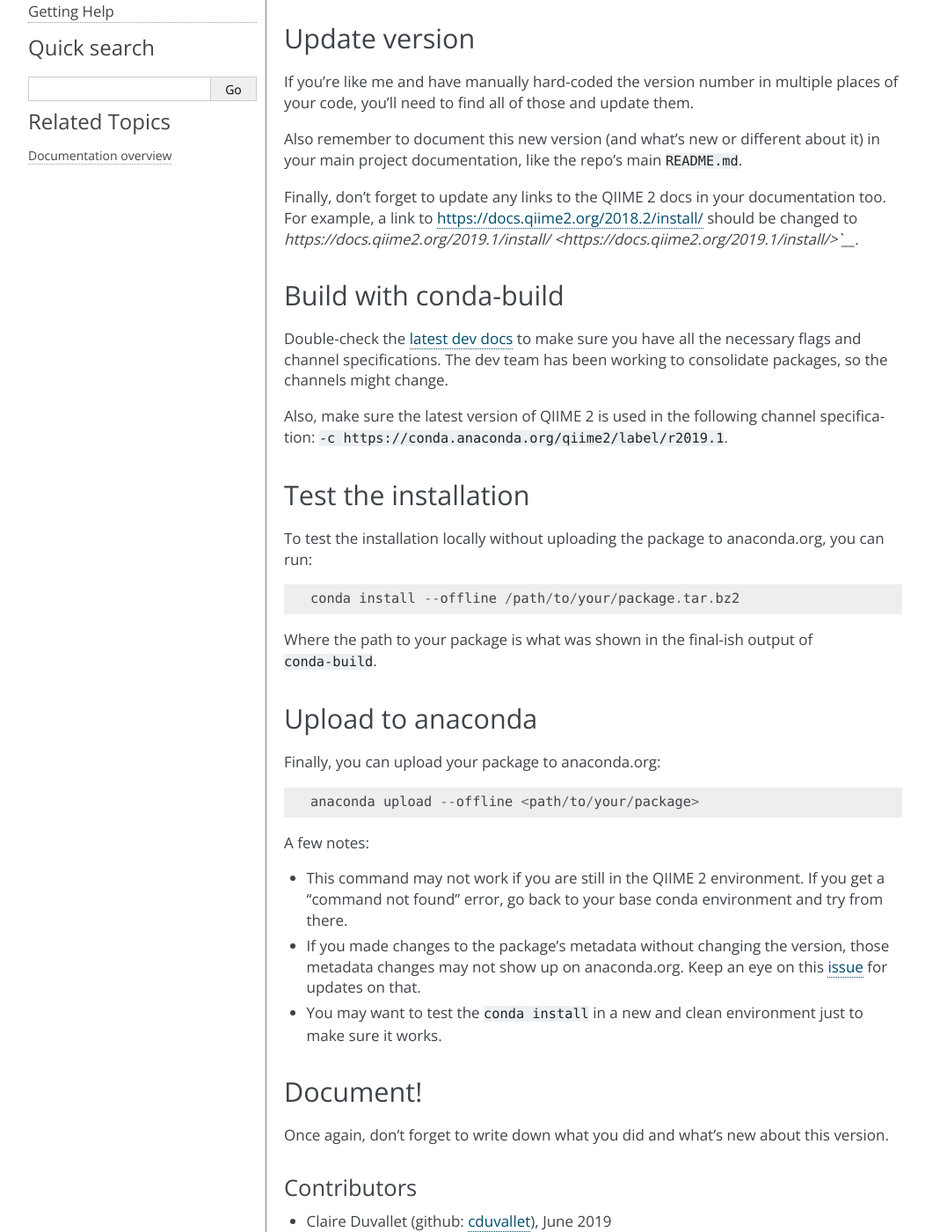
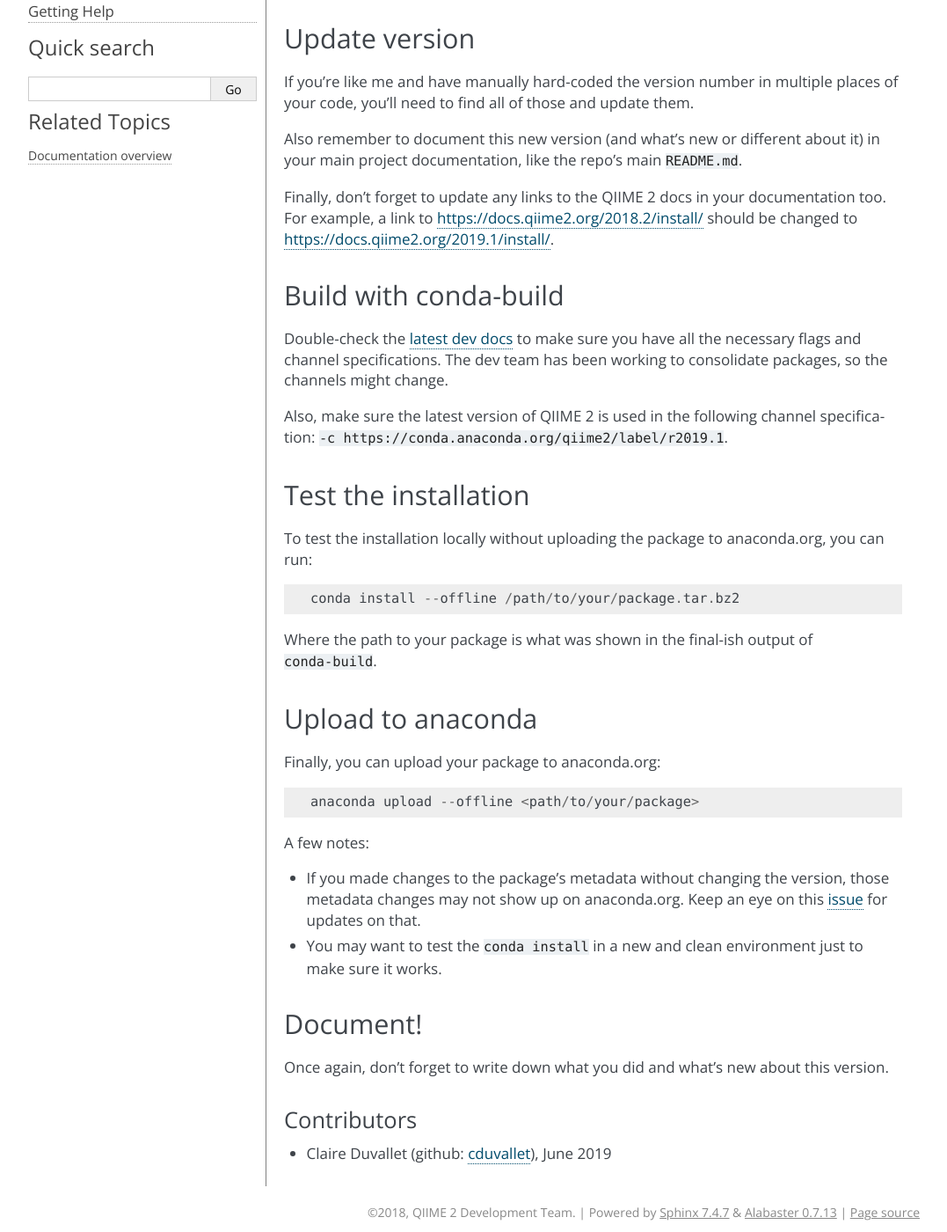
Before and after one commit to qiime2/dev-docs, a Sphinx documentation site: the page built from source/tutorials/updating-plugin.rst, in a window 1280 px wide and 1400 px high, scrolled down 681 px. Shown: the whole window at 88% size, without its empty margins (106-1183 px from the left). Built offline with Sphinx 7.4.7, drawn with Linux system fonts in a browser that asks for light colours.

Commit message:
Small edits

```diff
--- a/source/tutorials/updating-plugin.rst
+++ b/source/tutorials/updating-plugin.rst
@@ -6,7 +6,7 @@ This tutorial is for when the QIIME 2 developers have made some changes in the n
 I recently went through this process with the 2019.1 update, which switched to Python 3.6, so I'll be providing some examples specifically for that use case.
 
 Overview
-~~~~~~~~~~~~~~
+~~~~~~~~
 
 0. Make whatever changes to your plugin's codebase that you need to.
 1. Update your plugin version everywhere that it's needed (including ``meta.yaml``, ``__init__.py``, your ``README``, ``setup.py``, and anywhere else that you have it).
@@ -26,7 +26,7 @@ If you're like me and have manually hard-coded the version number in multiple pl
 
 Also remember to document this new version (and what's new or different about it) in your main project documentation, like the repo's main ``README.md``.
 
-Finally, don't forget to update any links to the QIIME 2 docs in your documentation too. For example, a link to `https://docs.qiime2.org/2018.2/install/ <https://docs.qiime2.org/2018.2/install/>`__ should be changed to `https://docs.qiime2.org/2019.1/install/ <https://docs.qiime2.org/2019.1/install/>`__`.
+Finally, don't forget to update any links to the QIIME 2 docs in your documentation too. For example, a link to `https://docs.qiime2.org/2018.2/install/ <https://docs.qiime2.org/2018.2/install/>`__ should be changed to `https://docs.qiime2.org/2019.1/install/ <https://docs.qiime2.org/2019.1/install/>`__.
 
 Build with conda-build
 ~~~~~~~~~~~~~~~~~~~~~~
@@ -58,7 +58,6 @@ Finally, you can upload your package to anaconda.org:
 
 A few notes:
 
-- This command may not work if you are still in the QIIME 2 environment. If you get a "command not found" error, go back to your base conda environment and try from there.
 - If you made changes to the package's metadata without changing the version, those metadata changes may not show up on anaconda.org. Keep an eye on this `issue <https://github.com/conda-forge/conda-forge.github.io/issues/126>`__ for updates on that.
 - You may want to test the ``conda install`` in a new and clean environment just to make sure it works.
 
```
